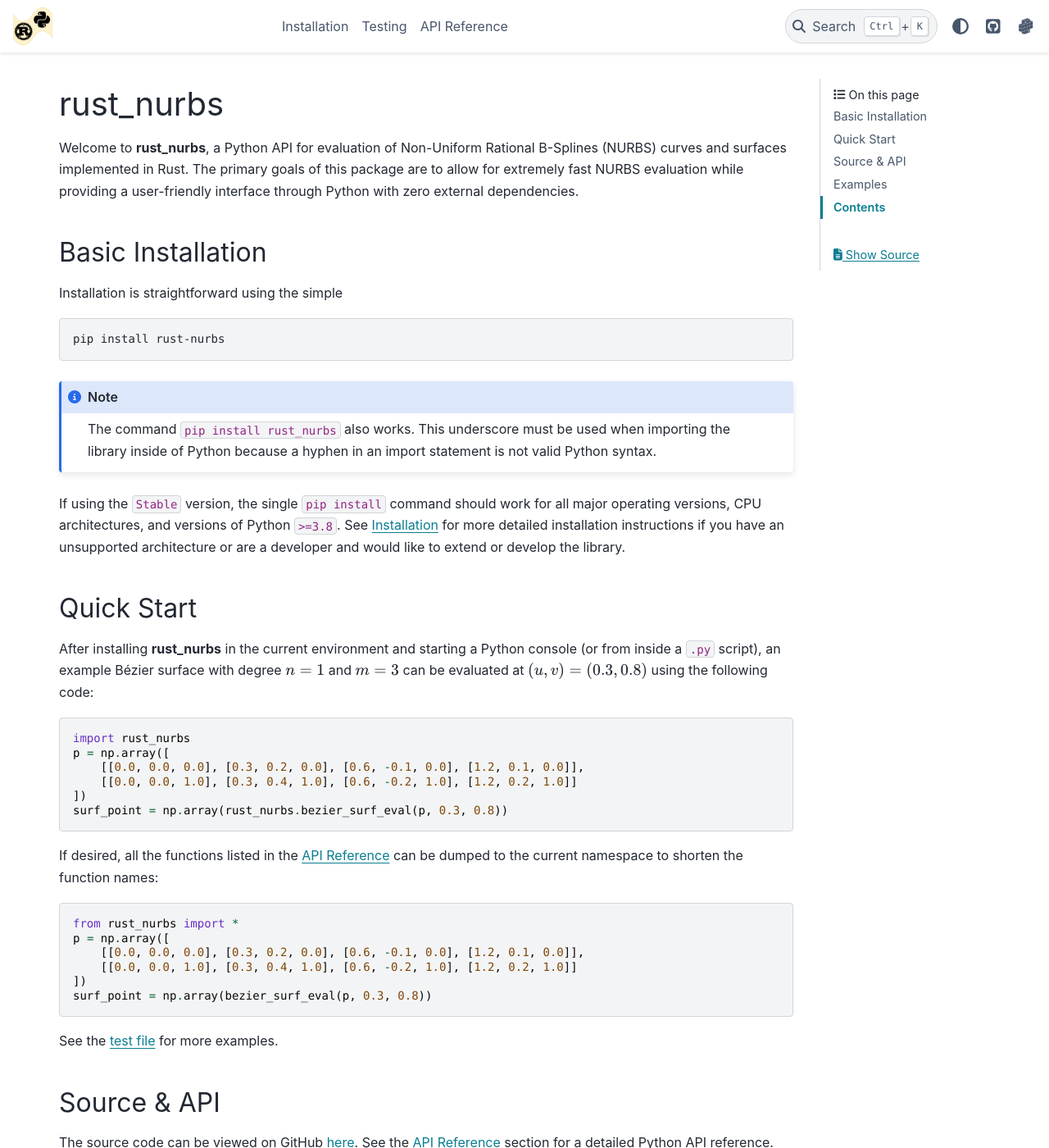
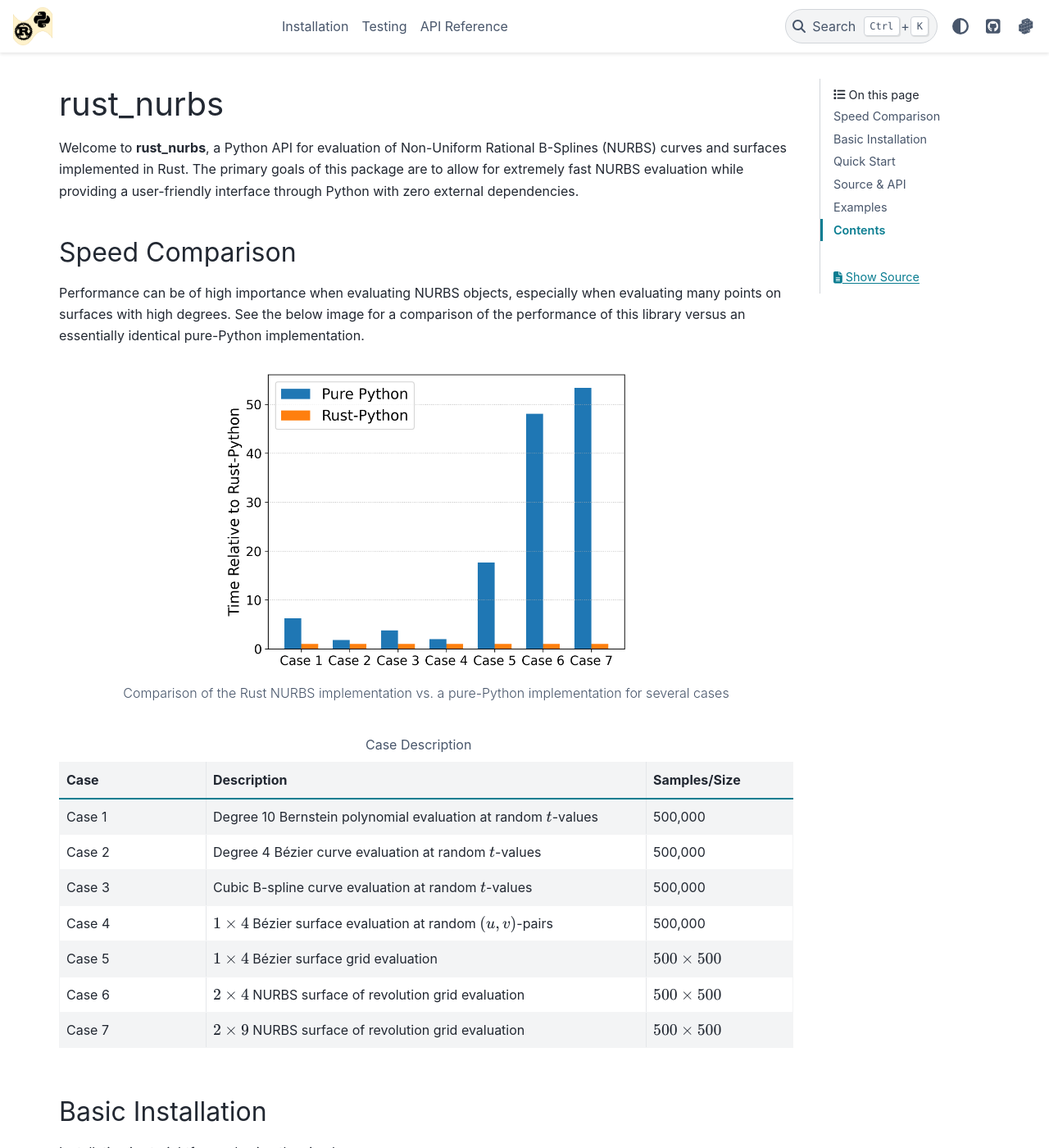
Before and after one commit to mlau154/rust_nurbs, a Sphinx documentation site: the page built from docs/source/index.rst, in a window 1280 px wide and 1400 px high. Shown: the whole window at 82% size. Built offline with Sphinx 7.4.7 and the PyData theme 0.15.4, drawn with Linux system fonts in a browser that asks for light colours; pages that are not in the unit, such as notebooks, are missing from menus.

```diff
--- a/docs/source/index.rst
+++ b/docs/source/index.rst
@@ -2,6 +2,47 @@
 ==========
 
 Welcome to **rust_nurbs**, a Python API for evaluation of Non-Uniform Rational B-Splines (NURBS) curves and surfaces implemented in Rust. The primary goals of this package are to allow for extremely fast NURBS evaluation while providing a user-friendly interface through Python with zero external dependencies.
+
+Speed Comparison
+----------------
+
+Performance can be of high importance when evaluating NURBS objects, especially when evaluating many points on surfaces with high degrees. See the below image for a comparison of the performance of this library versus an essentially identical pure-Python implementation.
+
+.. figure:: images/python-rust-speed-comparison.*
+   :width: 500px
+   :align: center
+
+   Comparison of the Rust NURBS implementation vs. a pure-Python implementation for several cases
+
+.. list-table:: Case Description
+    :widths: 20 60 20
+    :header-rows: 1
+
+    * - Case
+      - Description
+      - Samples/Size
+    * - Case 1
+      - Degree 10 Bernstein polynomial evaluation at random :math:`t`-values
+      - 500,000
+    * - Case 2
+      - Degree 4 Bézier curve evaluation at random :math:`t`-values
+      - 500,000
+    * - Case 3
+      - Cubic B-spline curve evaluation at random :math:`t`-values
+      - 500,000
+    * - Case 4
+      - :math:`1 \times 4` Bézier surface evaluation at random :math:`(u,v)`-pairs
+      - 500,000
+    * - Case 5
+      - :math:`1 \times 4` Bézier surface grid evaluation
+      - :math:`500 \times 500`
+    * - Case 6
+      - :math:`2 \times 4` NURBS surface of revolution grid evaluation
+      - :math:`500 \times 500`
+    * - Case 7
+      - :math:`2 \times 9` NURBS surface of revolution grid evaluation
+      - :math:`500 \times 500`
+
 
 Basic Installation
 ------------------
```
Also changed, not shown: docs/source/images/python-rust-speed-comparison.png (added), 2 other files.
